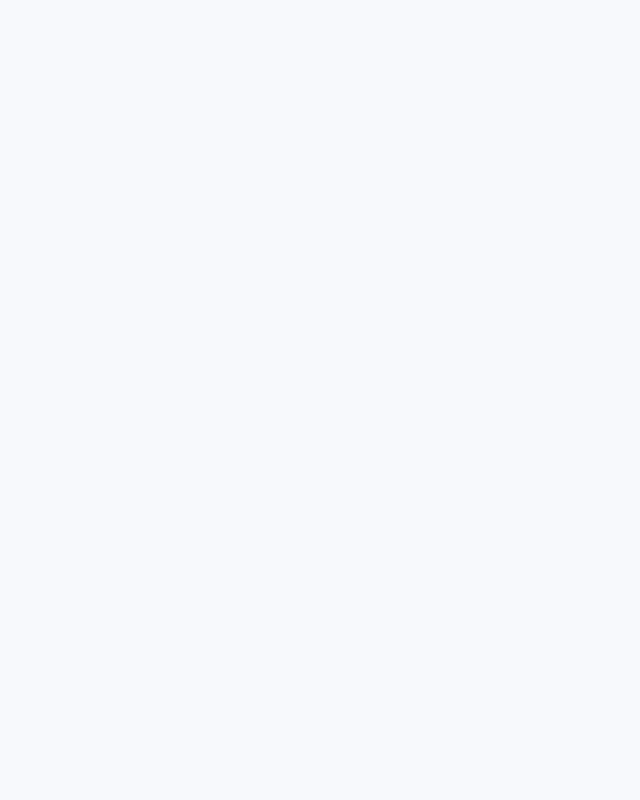
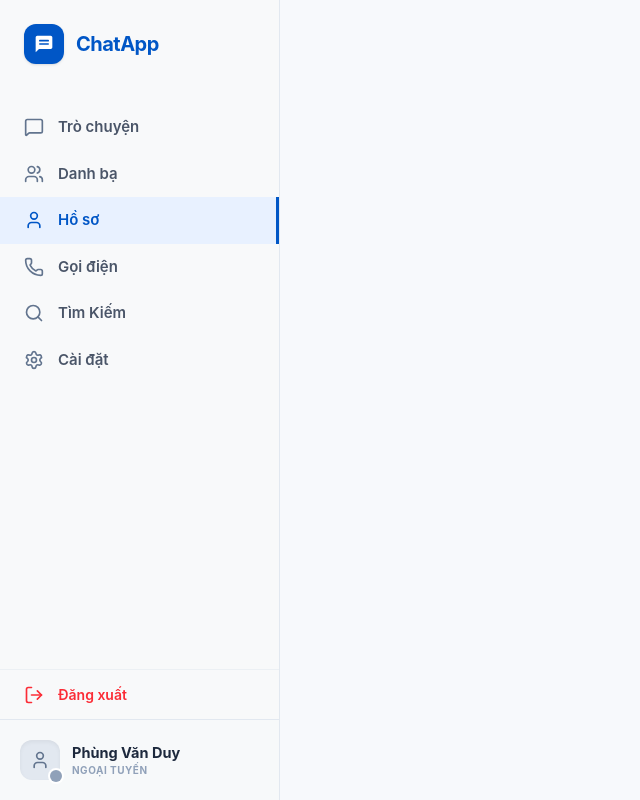
Before and after one commit to Leduong12a/TuongTacNguoiMay, a React (Vite) app: page /dashboard in a window 1280 px wide. Before the commit this address had no page. Shown: the whole page, without its empty margins (0-640 px from the left). Built offline with nearby package versions, Linux system fonts and the light colour scheme.

Commit message:
feat: implement routing, dashboard layout, and sidebar navigation components

```diff
--- a/src/App.tsx
+++ b/src/App.tsx
@@ -1,19 +1,20 @@
-import React from 'react'
-import { BrowserRouter as Router, Routes, Route, useNavigate } from 'react-router-dom'
+import { BrowserRouter as Router, Routes, Route, useNavigate, useLocation } from 'react-router-dom'
 import { Login } from './components/login/Login'
 import { ForgotPassword } from './components/login/ForgotPassword'
 import { OtpVerification } from './components/login/OtpVerification'
 import { ResetPassword } from './components/login/ResetPassword'
 import { Register } from './components/login/Register'
+import { Dashboard } from './components/Dashboard'
 
 function AppContent() {
   const navigate = useNavigate()
+  const location = useLocation()
 
-  const handleLoginSuccess = (emailOrPhone: string) => {
-    alert('Đăng nhập thành công với tài khoản: ' + emailOrPhone)
+  const handleLoginSuccess = (_emailOrPhone: string) => {
+    navigate('/dashboard')
   }
 
-  const handleForgotPasswordSuccess = (emailOrPhone: string) => {
+  const handleForgotPasswordSuccess = (_emailOrPhone: string) => {
     navigate('/verify-otp')
   }
 
@@ -31,8 +32,10 @@ function AppContent() {
     navigate('/')
   }
 
+  const isDashboard = location.pathname === '/dashboard'
+
   return (
-    <div className="flex-1 flex flex-col justify-center items-center px-4 py-12 sm:px-6 lg:px-8 bg-[#F7F9FC]">
+    <div className={isDashboard ? "w-full h-screen bg-white" : "flex-1 flex flex-col justify-center items-center px-4 py-12 sm:px-6 lg:px-8 bg-[#F7F9FC]"}>
       <Routes>
         <Route
           path="/"
@@ -90,6 +93,14 @@ function AppContent() {
             />
           }
         />
+        <Route
+          path="/dashboard"
+          element={
+            <Dashboard
+              onLogout={() => navigate('/')}
+            />
+          }
+        />
       </Routes>
     </div>
   )
--- /dev/null
+++ b/src/components/Dashboard.tsx
@@ -0,0 +1,94 @@
+import React, { useState } from 'react'
+import { Sidebar } from './Sidebar'
+import { Menu, X, User } from 'lucide-react'
+
+interface DashboardProps {
+  onLogout: () => void
+}
+
+export const Dashboard: React.FC<DashboardProps> = ({ onLogout }) => {
+  const [activeTab, setActiveTab] = useState<string>('profile')
+  const [isMobileSidebarOpen, setIsMobileSidebarOpen] = useState<boolean>(false)
+
+  return (
+    <div className="flex-1 flex h-screen overflow-hidden bg-white select-none">
+
+      {/* Mobile Top Header (hidden on Desktop) */}
+      <div className="md:hidden h-14 bg-white border-b border-slate-200 w-full fixed top-0 left-0 right-0 px-4 flex items-center justify-between z-40">
+        <button
+          onClick={() => setIsMobileSidebarOpen(true)}
+          className="p-1.5 text-slate-600 hover:text-slate-800 hover:bg-slate-100 rounded-lg cursor-pointer"
+        >
+          <Menu className="w-6 h-6" />
+        </button>
+        <div className="flex items-center gap-2">
+          <div className="w-8 h-8 bg-[#0056C6] rounded-lg flex items-center justify-center text-white shadow-sm">
+            <svg
+              className="w-4 h-4 fill-current"
+              viewBox="0 0 24 24"
+              xmlns="http://www.w3.org/2000/svg"
+            >
+              <path d="M20 2H4C2.9 2 2 2.9 2 4V22L6 18H20C21.1 18 22 17.1 22 16V4C22 2.9 21.1 2 20 2Z" />
+            </svg>
+          </div>
+          <span className="text-[17px] font-bold text-[#0056C6]">ChatApp</span>
+        </div>
+        <div className="w-9 h-9 rounded-xl bg-slate-200 flex items-center justify-center text-slate-500 shadow-inner">
+          <User className="w-4.5 h-4.5" />
+        </div>
+      </div>
+
+      {/* Sidebar - Desktop Layout (Visible on md and up) */}
+      <div className="hidden md:flex shrink-0">
+        <Sidebar
+          activeTab={activeTab}
+          onTabChange={setActiveTab}
+          onLogout={onLogout}
+        />
+      </div>
+
+      {/* Sidebar - Mobile Layout (Overlay drawer sliding from left) */}
+      <div className={`md:hidden fixed inset-0 z-50 transition-opacity duration-300 ${
+        isMobileSidebarOpen ? 'opacity-100 pointer-events-auto' : 'opacity-0 pointer-events-none'
+      }`}>
+        {/* Backdrop overlay */}
+        <div
+          className="absolute inset-0 bg-slate-900/40 backdrop-blur-[1.5px]"
+          onClick={() => setIsMobileSidebarOpen(false)}
+        />
+
+        {/* Sidebar drawer content */}
+        <div className={`absolute top-0 bottom-0 left-0 w-[280px] bg-white transition-transform duration-300 transform shadow-2xl flex flex-col z-50 ${
+          isMobileSidebarOpen ? 'translate-x-0' : '-translate-x-full'
+        }`}>
+          {/* Close button for mobile sidebar */}
+          <div className="absolute right-4 top-4 z-50">
+            <button
+              onClick={() => setIsMobileSidebarOpen(false)}
+              className="p-1.5 rounded-lg bg-slate-50 text-slate-500 hover:text-slate-700 cursor-pointer"
+            >
+              <X className="w-5 h-5" />
+            </button>
+          </div>
+
+          <Sidebar
+            activeTab={activeTab}
+            onTabChange={(tab) => {
+              setActiveTab(tab)
+              setIsMobileSidebarOpen(false)
+            }}
+            onLogout={onLogout}
+          />
+        </div>
+      </div>
+
+      {/* Main content display section (Left empty as requested) */}
+      <main className="flex-1 flex flex-col min-w-0 pt-14 md:pt-0 bg-[#F7F9FC] relative">
+        <div className="flex-1 flex items-center justify-center text-slate-400 font-semibold text-sm">
+          {/* Nội dung tab {activeTab} trống */}
+        </div>
+      </main>
+
+    </div>
+  )
+}
--- /dev/null
+++ b/src/components/Sidebar.tsx
@@ -0,0 +1,107 @@
+import React from 'react'
+import { MessageSquare, Users, User, Phone, Search, Settings, LogOut } from 'lucide-react'
+
+interface SidebarProps {
+  activeTab: string
+  onTabChange: (tab: string) => void
+  onLogout: () => void
+}
+
+export const Sidebar: React.FC<SidebarProps> = ({
+  activeTab,
+  onTabChange,
+  onLogout,
+}) => {
+  const menuItems = [
+    { id: 'chat', label: 'Trò chuyện', icon: MessageSquare },
+    { id: 'contacts', label: 'Danh bạ', icon: Users },
+    { id: 'profile', label: 'Hồ sơ', icon: User },
+    { id: 'calls', label: 'Gọi điện', icon: Phone },
+    { id: 'search', label: 'Tìm Kiếm', icon: Search },
+    { id: 'settings', label: 'Cài đặt', icon: Settings },
+  ]
+
+  return (
+    <aside className="w-[280px] h-screen bg-[#F8F9FA] border-r border-slate-200 flex flex-col justify-between select-none">
+
+      {/* Upper section */}
+      <div className="flex flex-col">
+        {/* Logo and Application name */}
+        <div className="flex items-center gap-3 px-6 py-6 mb-4">
+          <div className="w-10 h-10 bg-[#0056C6] rounded-xl flex items-center justify-center text-white shadow-sm">
+            <svg
+              className="w-5 h-5 fill-current"
+              viewBox="0 0 24 24"
+              xmlns="http://www.w3.org/2000/svg"
+            >
+              <path d="M20 2H4C2.9 2 2 2.9 2 4V22L6 18H20C21.1 18 22 17.1 22 16V4C22 2.9 21.1 2 20 2Z" />
+              <rect x="6" y="7" width="12" height="2" rx="1" fill="#0056C6" />
+              <rect x="6" y="11" width="12" height="2" rx="1" fill="#0056C6" />
+            </svg>
+          </div>
+          <span className="text-[20px] font-bold text-[#0056C6] tracking-tight">
+            ChatApp
+          </span>
+        </div>
+
+        {/* Sidebar Menu items */}
+        <nav className="flex flex-col">
+          {menuItems.map((item) => {
+            const Icon = item.icon
+            const isActive = activeTab === item.id
+
+            return (
+              <button
+                key={item.id}
+                type="button"
+                onClick={() => onTabChange(item.id)}
+                className={`flex items-center gap-3.5 px-6 py-3 w-full text-left text-[15px] font-semibold transition-all duration-200 relative cursor-pointer group focus:outline-none ${
+                  isActive
+                    ? 'bg-[#E8F1FF] text-[#0056C6] after:content-[\'\'] after:absolute after:right-0 after:top-0 after:bottom-0 after:w-[3.5px] after:bg-[#0056C6]'
+                    : 'text-[#4A5568] hover:bg-slate-100 hover:text-slate-900'
+                }`}
+              >
+                <Icon
+                  className={`w-5 h-5 transition-colors duration-200 ${
+                    isActive ? 'text-[#0056C6]' : 'text-slate-500 group-hover:text-slate-800'
+                  }`}
+                />
+                <span>{item.label}</span>
+              </button>
+            )
+          })}
+        </nav>
+      </div>
+
+      {/* Footer User Profile section */}
+      <div className="flex flex-col">
+        {/* Logout button */}
+        <button
+          type="button"
+          onClick={onLogout}
+          className="flex items-center gap-3.5 px-6 py-3.5 text-left text-[14px] font-semibold text-red-500 hover:bg-red-50 transition-colors duration-200 cursor-pointer focus:outline-none border-t border-slate-200/50"
+        >
+          <LogOut className="w-5 h-5 text-red-500" />
+          <span>Đăng xuất</span>
+        </button>
+
+        {/* Profile Details */}
+        <div className="border-t border-slate-200 p-5 flex items-center gap-3 bg-slate-50/50">
+          <div className="w-10 h-10 rounded-xl bg-slate-200 flex items-center justify-center relative text-slate-500 shadow-inner">
+            <User className="w-5 h-5" />
+            <span className="absolute bottom-[-1.5px] right-[-1.5px] block h-3 w-3 rounded-full ring-[2px] ring-white bg-slate-400" />
+          </div>
+          <div className="flex flex-col items-start leading-tight">
+            <span className="text-[14.5px] font-bold text-slate-800">
+              Phùng Văn Duy
+            </span>
+            <span className="text-[10px] font-bold text-slate-400 tracking-wider mt-0.5 uppercase">
+              Ngoại tuyến
+            </span>
+          </div>
+        </div>
+      </div>
+
+    </aside>
+  )
+}
--- a/src/components/login/Icons.tsx
+++ b/src/components/login/Icons.tsx
@@ -1,5 +1,3 @@
-import React from 'react'
-
 // Custom Chat Bubble Icon matching the reference image
 export const ChatIcon = () => (
   <div className="w-14 h-14 bg-[#2B78E4] rounded-full flex items-center justify-center mb-6 shadow-sm transform transition-transform hover:scale-105 duration-200">
```
